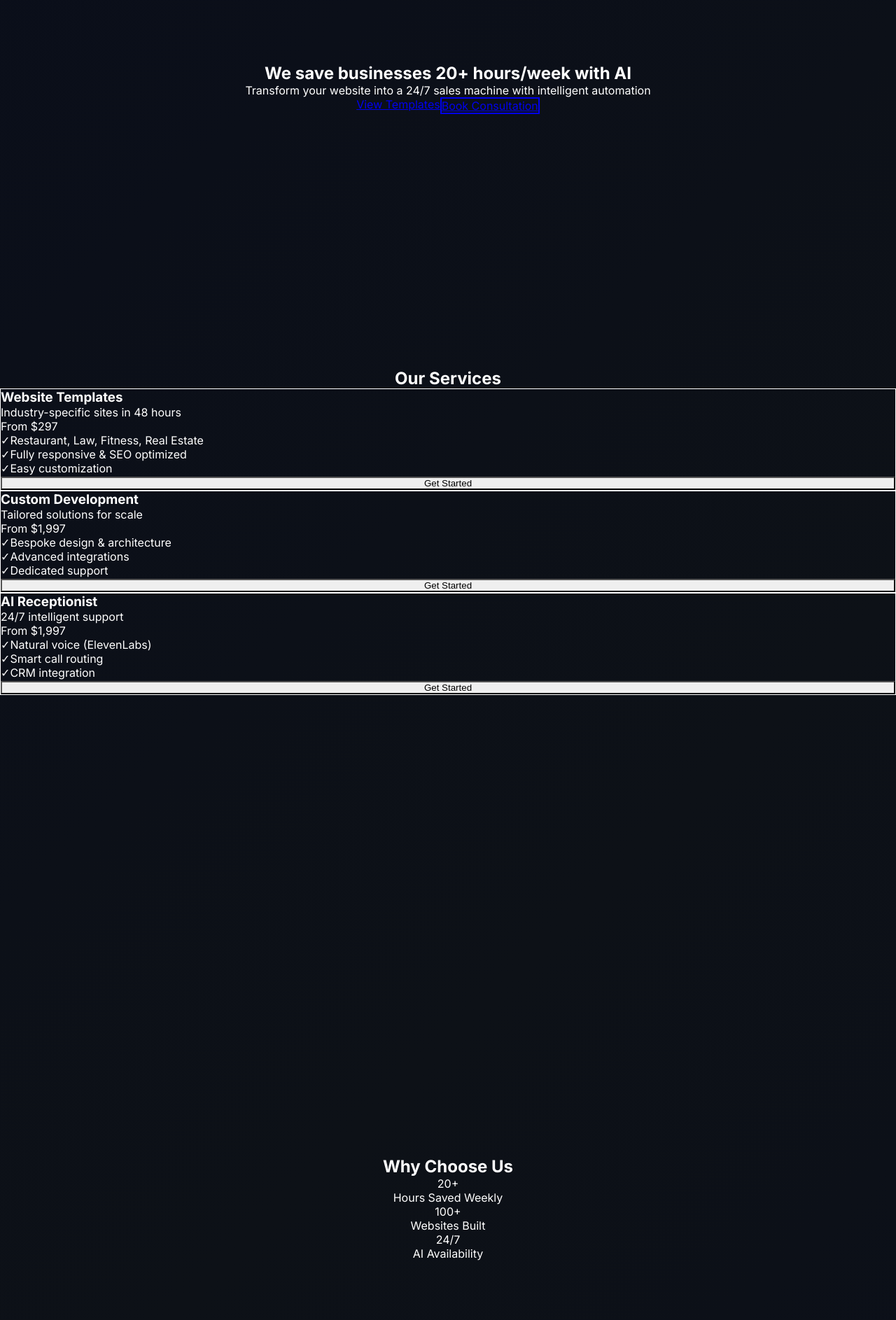
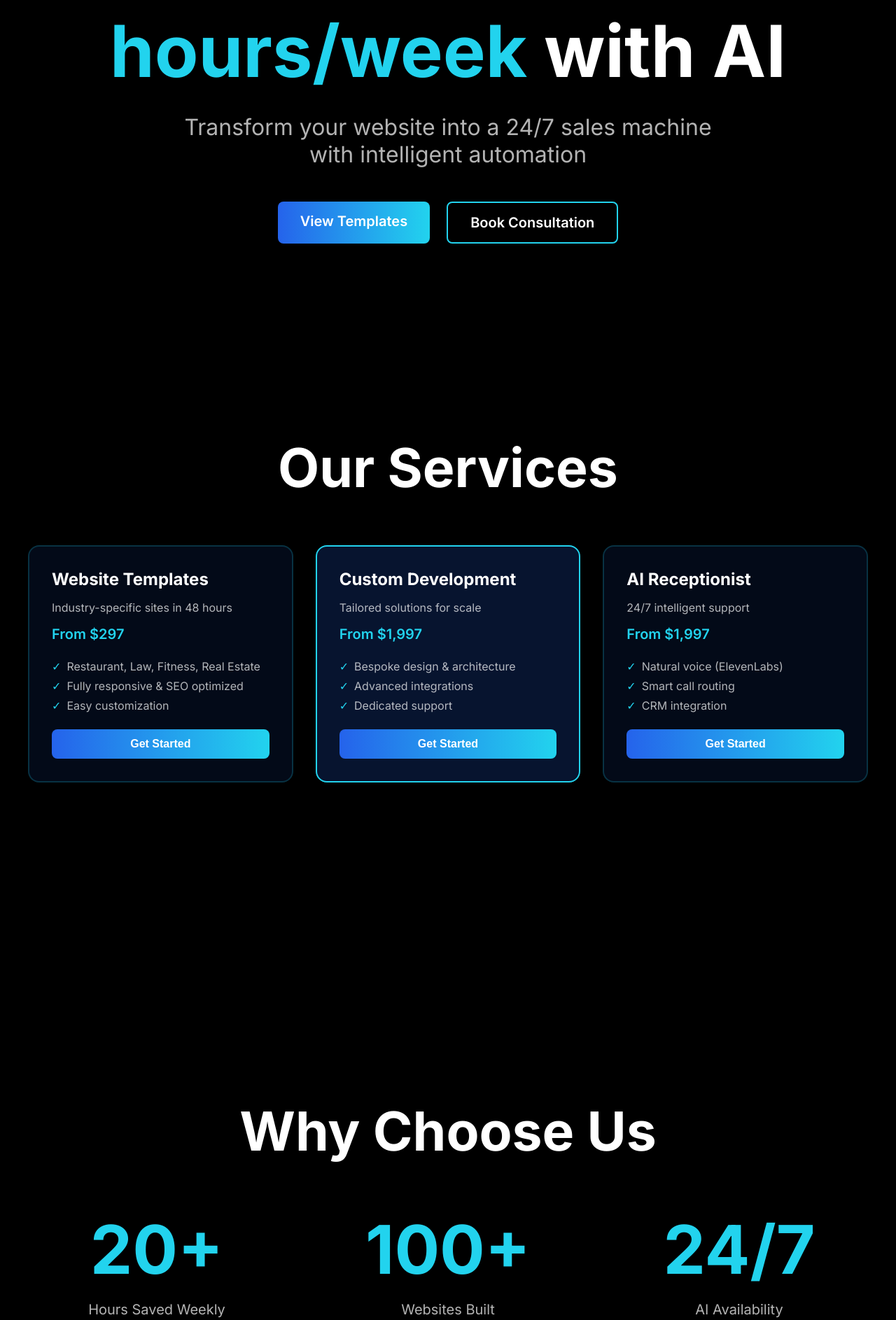
Before and after one commit to IsaacWebDev/solvexai-website, a Next.js app: page / in a window 1280 px wide. Shown: the part 274-2160 px from the top of the page at 70% size. Built offline with nearby package versions, Linux system fonts and the light colour scheme.

Commit message:
EMERGENCY FIX v2: Use inline styles to guarantee visible text - bypasses Tailwind v4 config issues

```diff
--- a/app/page.tsx
+++ b/app/page.tsx
@@ -1,30 +1,82 @@
 'use client'
+
+import React from 'react'
 
 export default function Home() {
   return (
-    <main className="min-h-screen bg-black text-white">
+    <main style={{ minHeight: '100vh', background: '#000', color: '#fff' }}>
       {/* HERO */}
-      <section className="h-screen flex flex-col items-center justify-center px-4">
-        <h1 className="text-6xl md:text-8xl font-bold text-center mb-8">
+      <section style={{
+        height: '100vh',
+        display: 'flex',
+        flexDirection: 'column',
+        alignItems: 'center',
+        justifyContent: 'center',
+        padding: '0 1rem'
+      }}>
+        <h1 style={{
+          fontSize: 'clamp(3rem, 8vw, 8rem)',
+          fontWeight: 'bold',
+          textAlign: 'center',
+          marginBottom: '2rem',
+          lineHeight: 1.1
+        }}>
           We save businesses{' '}
-          <span className="text-cyan-400">20+ hours/week</span>
+          <span style={{ color: '#22d3ee' }}>20+ hours/week</span>
           {' '}with AI
         </h1>
 
-        <p className="text-2xl text-gray-300 mb-12 text-center max-w-3xl">
+        <p style={{
+          fontSize: 'clamp(1.25rem, 3vw, 2rem)',
+          color: 'rgba(255,255,255,0.7)',
+          marginBottom: '3rem',
+          textAlign: 'center',
+          maxWidth: '48rem'
+        }}>
           Transform your website into a 24/7 sales machine with intelligent automation
         </p>
 
-        <div className="flex gap-6">
+        <div style={{ display: 'flex', gap: '1.5rem', flexWrap: 'wrap', justifyContent: 'center' }}>
           <a
             href="#services"
-            className="px-8 py-4 bg-gradient-to-r from-blue-600 to-cyan-400 rounded-lg text-xl font-semibold hover:scale-105 transition"
+            style={{
+              padding: '1rem 2rem',
+              background: 'linear-gradient(to right, #2563eb, #22d3ee)',
+              borderRadius: '0.5rem',
+              fontSize: '1.25rem',
+              fontWeight: '600',
+              textDecoration: 'none',
+              color: '#fff',
+              transition: 'transform 0.2s',
+              cursor: 'pointer'
+            }}
+            onMouseEnter={(e) => e.currentTarget.style.transform = 'scale(1.05)'}
+            onMouseLeave={(e) => e.currentTarget.style.transform = 'scale(1)'}
           >
             View Templates
           </a>
           <a
             href="#contact"
-            className="px-8 py-4 border-2 border-cyan-400 rounded-lg text-xl font-semibold hover:bg-cyan-400/10 transition"
+            style={{
+              padding: '1rem 2rem',
+              border: '2px solid #22d3ee',
+              borderRadius: '0.5rem',
+              fontSize: '1.25rem',
+              fontWeight: '600',
+              textDecoration: 'none',
+              color: '#fff',
+              transition: 'all 0.2s',
+              cursor: 'pointer',
+              background: 'transparent'
+            }}
+            onMouseEnter={(e) => {
+              e.currentTarget.style.background = 'rgba(34, 211, 238, 0.1)'
+              e.currentTarget.style.transform = 'scale(1.05)'
+            }}
+            onMouseLeave={(e) => {
+              e.currentTarget.style.background = 'transparent'
+              e.currentTarget.style.transform = 'scale(1)'
+            }}
           >
             Book Consultation
           </a>
@@ -32,10 +84,23 @@ export default function Home() {
       </section>
 
       {/* SERVICES */}
-      <section id="services" className="min-h-screen px-4 py-24">
-        <h2 className="text-5xl font-bold text-center mb-16">Our Services</h2>
+      <section id="services" style={{ minHeight: '100vh', padding: '6rem 1rem' }}>
+        <h2 style={{
+          fontSize: 'clamp(2.5rem, 6vw, 5rem)',
+          fontWeight: 'bold',
+          textAlign: 'center',
+          marginBottom: '4rem'
+        }}>
+          Our Services
+        </h2>
 
-        <div className="grid md:grid-cols-3 gap-8 max-w-6xl mx-auto">
+        <div style={{
+          display: 'grid',
+          gridTemplateColumns: 'repeat(auto-fit, minmax(300px, 1fr))',
+          gap: '2rem',
+          maxWidth: '75rem',
+          margin: '0 auto'
+        }}>
           <ServiceCard
             title="Website Templates"
             description="Industry-specific sites in 48 hours"
@@ -71,39 +136,114 @@ export default function Home() {
       </section>
 
       {/* STATS */}
-      <section className="min-h-screen px-4 py-24 flex items-center justify-center">
-        <div className="max-w-6xl mx-auto">
-          <h2 className="text-5xl font-bold text-center mb-16">Why Choose Us</h2>
+      <section style={{
+        minHeight: '100vh',
+        padding: '6rem 1rem',
+        display: 'flex',
+        alignItems: 'center',
+        justifyContent: 'center'
+      }}>
+        <div style={{ maxWidth: '75rem', width: '100%' }}>
+          <h2 style={{
+            fontSize: 'clamp(2.5rem, 6vw, 5rem)',
+            fontWeight: 'bold',
+            textAlign: 'center',
+            marginBottom: '4rem'
+          }}>
+            Why Choose Us
+          </h2>
 
-          <div className="grid md:grid-cols-3 gap-12 text-center">
+          <div style={{
+            display: 'grid',
+            gridTemplateColumns: 'repeat(auto-fit, minmax(200px, 1fr))',
+            gap: '3rem',
+            textAlign: 'center'
+          }}>
             <div>
-              <div className="text-6xl font-bold text-cyan-400 mb-4">20+</div>
-              <div className="text-xl text-gray-300">Hours Saved Weekly</div>
+              <div style={{
+                fontSize: 'clamp(3rem, 8vw, 6rem)',
+                fontWeight: 'bold',
+                color: '#22d3ee',
+                marginBottom: '1rem'
+              }}>
+                20+
+              </div>
+              <div style={{ fontSize: '1.25rem', color: 'rgba(255,255,255,0.7)' }}>
+                Hours Saved Weekly
+              </div>
             </div>
             <div>
-              <div className="text-6xl font-bold text-cyan-400 mb-4">100+</div>
-              <div className="text-xl text-gray-300">Websites Built</div>
+              <div style={{
+                fontSize: 'clamp(3rem, 8vw, 6rem)',
+                fontWeight: 'bold',
+                color: '#22d3ee',
+                marginBottom: '1rem'
+              }}>
+                100+
+              </div>
+              <div style={{ fontSize: '1.25rem', color: 'rgba(255,255,255,0.7)' }}>
+                Websites Built
+              </div>
             </div>
             <div>
-              <div className="text-6xl font-bold text-cyan-400 mb-4">24/7</div>
-              <div className="text-xl text-gray-300">AI Availability</div>
+              <div style={{
+                fontSize: 'clamp(3rem, 8vw, 6rem)',
+                fontWeight: 'bold',
+                color: '#22d3ee',
+                marginBottom: '1rem'
+              }}>
+                24/7
+              </div>
+              <div style={{ fontSize: '1.25rem', color: 'rgba(255,255,255,0.7)' }}>
+                AI Availability
+              </div>
             </div>
           </div>
         </div>
       </section>
 
       {/* CTA */}
-      <section className="min-h-screen flex items-center justify-center px-4">
-        <div className="text-center">
-          <h2 className="text-6xl font-bold mb-8">
+      <section style={{
+        minHeight: '100vh',
+        display: 'flex',
+        alignItems: 'center',
+        justifyContent: 'center',
+        padding: '0 1rem'
+      }}>
+        <div style={{ textAlign: 'center' }}>
+          <h2 style={{
+            fontSize: 'clamp(2.5rem, 8vw, 6rem)',
+            fontWeight: 'bold',
+            marginBottom: '2rem',
+            lineHeight: 1.2
+          }}>
             Ready to transform<br />your business?
           </h2>
-          <p className="text-2xl text-gray-300 mb-12 max-w-2xl mx-auto">
+          <p style={{
+            fontSize: 'clamp(1.25rem, 3vw, 2rem)',
+            color: 'rgba(255,255,255,0.7)',
+            marginBottom: '3rem',
+            maxWidth: '40rem',
+            margin: '0 auto 3rem'
+          }}>
             Join businesses saving 20+ hours weekly with AI automation
           </p>
           <a
             href="/contact"
-            className="inline-block px-12 py-6 bg-gradient-to-r from-blue-600 to-cyan-400 rounded-lg text-2xl font-semibold hover:scale-105 transition"
+            style={{
+              display: 'inline-block',
+              padding: '1.5rem 3rem',
+              background: 'linear-gradient(to right, #2563eb, #22d3ee)',
+              borderRadius: '0.5rem',
+              fontSize: '1.5rem',
+              fontWeight: '600',
+              textDecoration: 'none',
+              color: '#fff',
+              transition: 'transform 0.2s',
+              cursor: 'pointer'
+            }}
+            onMouseEnter={(e) => e.currentTarget.style.transform = 'scale(1.05)'}
+            onMouseLeave={(e) => e.currentTarget.style.transform = 'scale(1)'}
           >
             Start Your Journey
           </a>
@@ -122,28 +262,58 @@ interface ServiceCardProps {
 }
 
 function ServiceCard({ title, description, price, features, featured }: ServiceCardProps) {
+  const [isHovered, setIsHovered] = React.useState(false)
+
   return (
-    <div className={`
-      p-8 rounded-2xl border transition-all hover:scale-105
-      ${featured
-        ? 'bg-blue-600/20 border-cyan-400'
-        : 'bg-blue-600/10 border-cyan-400/20 hover:border-cyan-400/40'
-      }
-    `}>
-      <h3 className="text-2xl font-bold mb-4">{title}</h3>
-      <p className="text-gray-300 mb-4">{description}</p>
-      <p className="text-cyan-400 font-semibold text-xl mb-6">{price}</p>
+    <div
+      style={{
+        padding: '2rem',
+        borderRadius: '1rem',
+        border: featured ? '2px solid #22d3ee' : '2px solid rgba(34,211,238,0.2)',
+        background: featured ? 'rgba(37,99,235,0.2)' : 'rgba(37,99,235,0.1)',
+        transition: 'all 0.3s',
+        transform: isHovered ? 'scale(1.05)' : 'scale(1)',
+        cursor: 'pointer'
+      }}
+      onMouseEnter={() => setIsHovered(true)}
+      onMouseLeave={() => setIsHovered(false)}
+    >
+      <h3 style={{ fontSize: '1.5rem', fontWeight: 'bold', marginBottom: '1rem' }}>
+        {title}
+      </h3>
+      <p style={{ color: 'rgba(255,255,255,0.7)', marginBottom: '1rem' }}>
+        {description}
+      </p>
+      <p style={{ color: '#22d3ee', fontWeight: '600', fontSize: '1.25rem', marginBottom: '1.5rem' }}>
+        {price}
+      </p>
 
-      <ul className="space-y-2 mb-6">
+      <ul style={{ marginBottom: '1.5rem', padding: 0, listStyle: 'none' }}>
         {features.map((feature, i) => (
-          <li key={i} className="text-gray-300 flex items-start">
-            <span className="text-cyan-400 mr-2">✓</span>
+          <li key={i} style={{
+            color: 'rgba(255,255,255,0.7)',
+            display: 'flex',
+            alignItems: 'flex-start',
+            marginBottom: '0.5rem'
+          }}>
+            <span style={{ color: '#22d3ee', marginRight: '0.5rem' }}>✓</span>
             <span>{feature}</span>
           </li>
         ))}
       </ul>
 
-      <button className="w-full px-6 py-3 bg-gradient-to-r from-blue-600 to-cyan-400 rounded-lg font-semibold hover:scale-105 transition">
+      <button style={{
+        width: '100%',
+        padding: '0.75rem 1.5rem',
+        background: 'linear-gradient(to right, #2563eb, #22d3ee)',
+        borderRadius: '0.5rem',
+        fontWeight: '600',
+        color: '#fff',
+        border: 'none',
+        cursor: 'pointer',
+        fontSize: '1rem',
+        transition: 'transform 0.2s'
+      }}>
         Get Started
       </button>
     </div>
```
